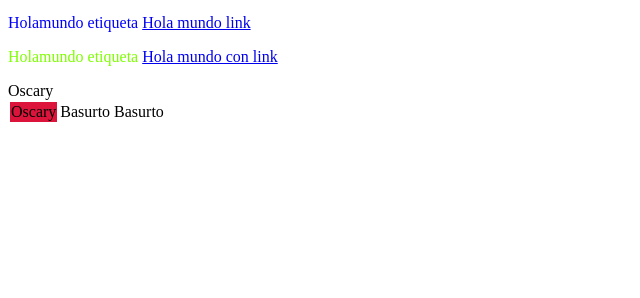
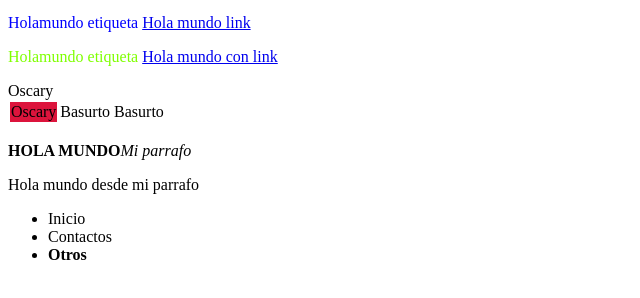
Before and after one commit to Oscary13/3421ISWEB-OBB, a plain HTML site: page index0.html in a window 1280 px wide. Shown: the part 100-398 px from the top of the page, without its empty margins (0-640 px from the left). Drawn offline with Linux system fonts and the light colour scheme.

Commit message:
Practica en clase (1)

```diff
--- a/index0.html
+++ b/index0.html
@@ -31,7 +31,7 @@
 
 
 
-    <table>
+    <table> <!-- Tablas-->
         <tr>
             <td class="fondo">
                 Oscary
@@ -46,6 +46,13 @@
         </tr>
     </table>
 
+<p><b>HOLA MUNDO</b><em>Mi parrafo</em></p> <!-- PArrafo con etiqueta-->
+<p>Hola mundo desde mi parrafo</p> <!-- PArrafo -->
 
+<ul class="h">
+    <li>Inicio</li>
+    <li>Contactos</li>
+    <li><b> Otros</b></li>
+</ul>
 </body>
 </html>
```
